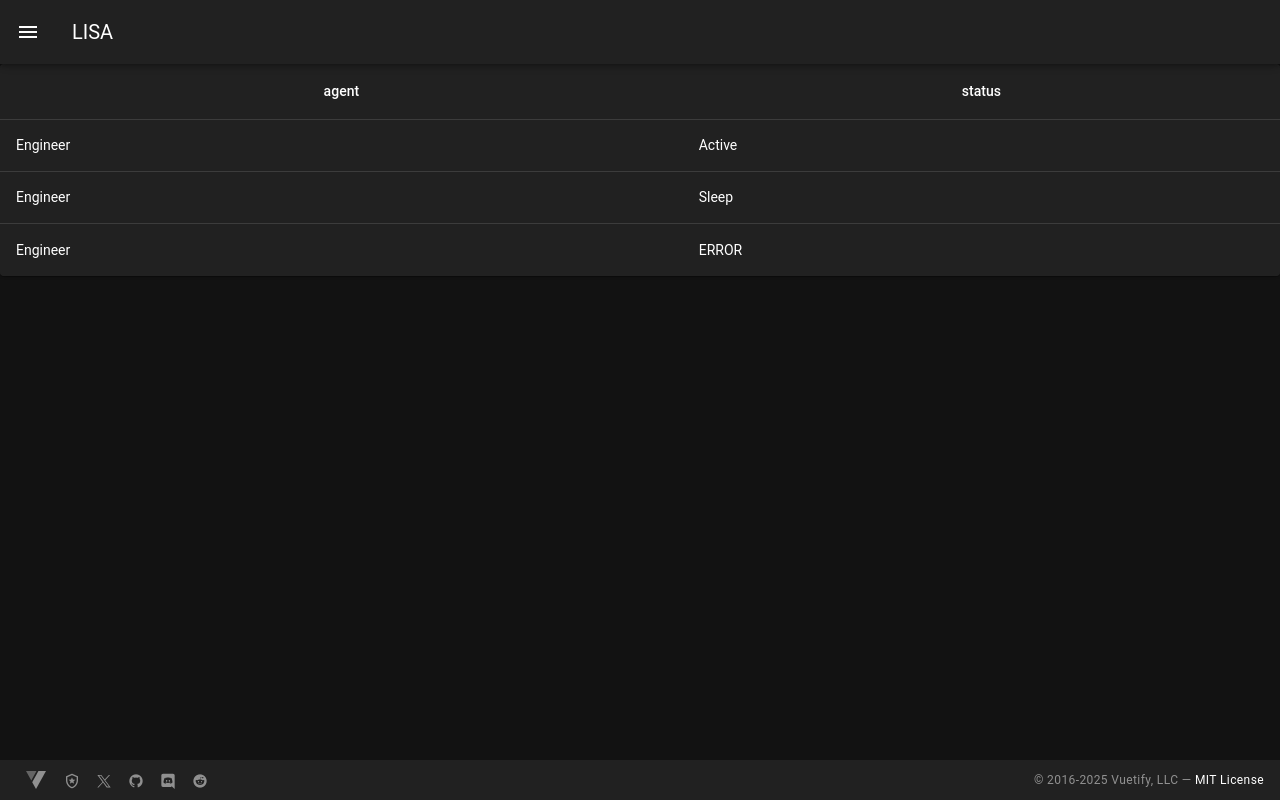
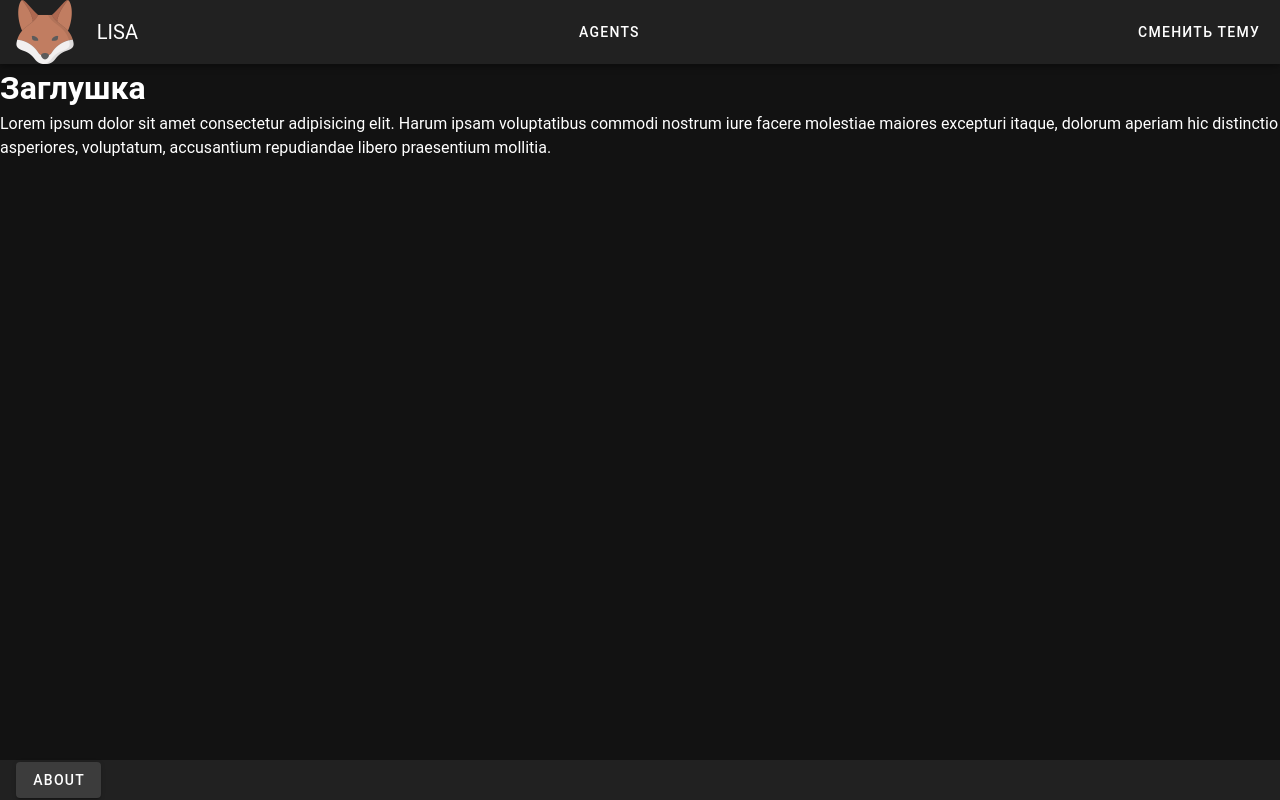
Before and after one commit to LISA-SWP25/frontend, a Vue app in the folder frontend/: page / in a window 1280 px wide. Built offline with nearby package versions, Linux system fonts and the light colour scheme; a small style sheet from the web is missing.

Commit message:
Добавлено: страница агента страница добавления агента главная страница Изменено: футер хедер

```diff
--- a/frontend/components.d.ts
+++ b/frontend/components.d.ts
@@ -8,11 +8,9 @@ export {}
 /* prettier-ignore */
 declare module 'vue' {
   export interface GlobalComponents {
-    AgentPanel: typeof import('./src/components/AgentPanel.vue')['default']
     ControlPanel: typeof import('./src/components/ControlPanel.vue')['default']
     Footer: typeof import('./src/components/Footer.vue')['default']
     Header: typeof import('./src/components/Header.vue')['default']
-    HelloWorld: typeof import('./src/components/HelloWorld.vue')['default']
     RouterLink: typeof import('vue-router')['RouterLink']
     RouterView: typeof import('vue-router')['RouterView']
   }
--- a/frontend/src/components/AgentPanel.vue
+++ /dev/null
@@ -1,11 +0,0 @@
-<template>
-    <v-card>
-        <button>1</button>
-        <button>1</button>
-        <button>1</button>
-        <button>1</button>
-    </v-card>
-</template>
-
-<script>
-</script>
--- a/frontend/src/components/Footer.vue
+++ b/frontend/src/components/Footer.vue
@@ -1,82 +1,5 @@
 <template>
-  <v-footer
-    app
-    height="40"
-  >
-    <a
-      v-for="item in items"
-      :key="item.title"
-      class="d-inline-block mx-2 social-link"
-      :href="item.href"
-      rel="noopener noreferrer"
-      target="_blank"
-      :title="item.title"
-    >
-      <v-icon
-        :icon="item.icon"
-        :size="item.icon === '$vuetify' ? 24 : 16"
-      />
-    </a>
-
-    <div
-      class="text-caption text-disabled"
-      style="position: absolute; right: 16px;"
-    >
-      &copy; 2016-{{ (new Date()).getFullYear() }} <span class="d-none d-sm-inline-block">Vuetify, LLC</span>
-      —
-      <a
-        class="text-decoration-none on-surface"
-        href="https://vuetifyjs.com/about/licensing/"
-        rel="noopener noreferrer"
-        target="_blank"
-      >
-        MIT License
-      </a>
-    </div>
+  <v-footer app height="40">
+    <v-btn to="/">about</v-btn>
   </v-footer>
 </template>
-
-<script setup>
-  const items = [
-    {
-      title: 'Vuetify Documentation',
-      icon: `$vuetify`,
-      href: 'https://vuetifyjs.com/',
-    },
-    {
-      title: 'Vuetify Support',
-      icon: 'mdi-shield-star-outline',
-      href: 'https://support.vuetifyjs.com/',
-    },
-    {
-      title: 'Vuetify X',
-      icon: ['M2.04875 3.00002L9.77052 13.3248L1.99998 21.7192H3.74882L10.5519 14.3697L16.0486 21.7192H22L13.8437 10.8137L21.0765 3.00002H19.3277L13.0624 9.76874L8.0001 3.00002H2.04875ZM4.62054 4.28821H7.35461L19.4278 20.4308H16.6937L4.62054 4.28821Z'],
-      href: 'https://x.com/vuetifyjs',
-    },
-    {
-      title: 'Vuetify GitHub',
-      icon: `mdi-github`,
-      href: 'https://github.com/vuetifyjs/vuetify',
-    },
-    {
-      title: 'Vuetify Discord',
-      icon: ['M22,24L16.75,19L17.38,21H4.5A2.5,2.5 0 0,1 2,18.5V3.5A2.5,2.5 0 0,1 4.5,1H19.5A2.5,2.5 0 0,1 22,3.5V24M12,6.8C9.32,6.8 7.44,7.95 7.44,7.95C8.47,7.03 10.27,6.5 10.27,6.5L10.1,6.33C8.41,6.36 6.88,7.53 6.88,7.53C5.16,11.12 5.27,14.22 5.27,14.22C6.67,16.03 8.75,15.9 8.75,15.9L9.46,15C8.21,14.73 7.42,13.62 7.42,13.62C7.42,13.62 9.3,14.9 12,14.9C14.7,14.9 16.58,13.62 16.58,13.62C16.58,13.62 15.79,14.73 14.54,15L15.25,15.9C15.25,15.9 17.33,16.03 18.73,14.22C18.73,14.22 18.84,11.12 17.12,7.53C17.12,7.53 15.59,6.36 13.9,6.33L13.73,6.5C13.73,6.5 15.53,7.03 16.56,7.95C16.56,7.95 14.68,6.8 12,6.8M9.93,10.59C10.58,10.59 11.11,11.16 11.1,11.86C11.1,12.55 10.58,13.13 9.93,13.13C9.29,13.13 8.77,12.55 8.77,11.86C8.77,11.16 9.28,10.59 9.93,10.59M14.1,10.59C14.75,10.59 15.27,11.16 15.27,11.86C15.27,12.55 14.75,13.13 14.1,13.13C13.46,13.13 12.94,12.55 12.94,11.86C12.94,11.16 13.45,10.59 14.1,10.59Z'],
-      href: 'https://community.vuetifyjs.com/',
-    },
-    {
-      title: 'Vuetify Reddit',
-      icon: `mdi-reddit`,
-      href: 'https://reddit.com/r/vuetifyjs',
-    },
-  ]
-</script>
-
-<style scoped lang="sass">
-  .social-link :deep(.v-icon)
-    color: rgba(var(--v-theme-on-background), var(--v-disabled-opacity))
-    text-decoration: none
-    transition: .2s ease-in-out
-
-    &:hover
-      color: rgba(25, 118, 210, 1)
-</style>
--- a/frontend/src/components/Header.vue
+++ b/frontend/src/components/Header.vue
@@ -1,27 +1,20 @@
 <template>
   <v-app-bar>
-    <v-app-bar-nav-icon @click="$emit('toggle-drawer')" />
-
+    <img :style="{ marginLeft:'1%'}" height="100%" src="/fox.png"/>
     <v-toolbar-title>LISA</v-toolbar-title>
-
+    <v-btn to="/agents" text="lol">agents</v-btn>
     <v-spacer />
 
-    <v-menu>
-      <template #activator="{ props }">
-        <v-btn icon v-bind="props" color="white"/>
-      </template>
-
-      <v-list>
-        <v-list-item title="Профиль" />
-        <v-list-item title="Выход" @click="logout" />
-      </v-list>
-    </v-menu>
+   <v-btn @click="toggleTheme">Сменить тему</v-btn>
   </v-app-bar>
 </template>
 
-<script setup lang="ts">
-const logout = () => {
-  console.log('Logging out...')
-  // вызвать store или router.push('/login')
+<script setup>
+import { useTheme } from 'vuetify'
+
+const theme = useTheme()
+
+function toggleTheme() {
+  theme.global.name.value = theme.global.name.value === 'dark' ? 'light' : 'dark'
 }
 </script>
--- a/frontend/src/components/HelloWorld.vue
+++ /dev/null
@@ -1,90 +0,0 @@
-<template>
-  <v-container class="fill-height" max-width="900">
-    <div>
-      <v-img
-        class="mb-4"
-        height="150"
-        src="@/assets/logo.png"
-      />
-
-      <div class="mb-8 text-center">
-        <div class="text-body-2 font-weight-light mb-n1">Welcome to</div>
-        <h1 class="text-h2 font-weight-bold">Vuetify</h1>
-      </div>
-
-      <v-row>
-        <v-col cols="12">
-          <v-card
-            class="py-4"
-            color="surface-variant"
-            image="https://cdn.vuetifyjs.com/docs/images/one/create/feature.png"
-            prepend-icon="mdi-rocket-launch-outline"
-            rounded="lg"
-            variant="tonal"
-          >
-            <template #image>
-              <v-img position="top right" />
-            </template>
-
-            <template #title>
-              <h2 class="text-h5 font-weight-bold">
-                Get started
-              </h2>
-            </template>
-
-            <template #subtitle>
-              <div class="text-subtitle-1">
-                Change this page by updating <v-kbd>{{ `<HelloWorld />` }}</v-kbd> in <v-kbd>components/HelloWorld.vue</v-kbd>.
-              </div>
-            </template>
-          </v-card>
-        </v-col>
-
-        <v-col v-for="link in links" :key="link.href" cols="6">
-          <v-card
-            append-icon="mdi-open-in-new"
-            class="py-4"
-            color="surface-variant"
-            :href="link.href"
-            :prepend-icon="link.icon"
-            rel="noopener noreferrer"
-            rounded="lg"
-            :subtitle="link.subtitle"
-            target="_blank"
-            :title="link.title"
-            variant="tonal"
-          />
-        </v-col>
-      </v-row>
-    </div>
-  </v-container>
-</template>
-
-<script setup>
-  const links = [
-    {
-      href: 'https://vuetifyjs.com/',
-      icon: 'mdi-text-box-outline',
-      subtitle: 'Learn about all things Vuetify in our documentation.',
-      title: 'Documentation',
-    },
-    {
-      href: 'https://vuetifyjs.com/introduction/why-vuetify/#feature-guides',
-      icon: 'mdi-star-circle-outline',
-      subtitle: 'Explore available framework Features.',
-      title: 'Features',
-    },
-    {
-      href: 'https://vuetifyjs.com/components/all',
-      icon: 'mdi-widgets-outline',
-      subtitle: 'Discover components in the API Explorer.',
-      title: 'Components',
-    },
-    {
-      href: 'https://discord.vuetifyjs.com',
-      icon: 'mdi-account-group-outline',
-      subtitle: 'Connect with Vuetify developers.',
-      title: 'Community',
-    },
-  ]
-</script>
--- a/frontend/src/layouts/default.vue
+++ b/frontend/src/layouts/default.vue
@@ -1,8 +1,9 @@
 <template>
   <v-main>
+    <Header />
     <router-view />
+    <Footer />
   </v-main>
-  <Footer />
 </template>
 
 <script setup>
--- /dev/null
+++ b/frontend/src/pages/addAgent.vue
@@ -0,0 +1,38 @@
+<template>
+  <v-form v-model="valid">
+    <v-container>
+      <v-row>
+        <v-col
+          cols="12"
+          md="4"
+        >
+          <v-text-field
+            v-model="name"
+            label="First name"
+            required
+          ></v-text-field>
+        </v-col>
+
+        <v-col
+          cols="12"
+          md="4"
+        >
+          <v-select
+        v-model="OS"
+        :items="OSs"
+        label="OS"
+        required/>
+        </v-col>
+
+      </v-row>
+    </v-container>
+  </v-form>
+</template>
+<script setup>
+const OSs = [
+    'WINDOWS',
+    'LINUX'  ]
+    const  name= ref('');
+    const OS=ref('')
+
+</script>
--- /dev/null
+++ b/frontend/src/pages/agent/[id].vue
@@ -0,0 +1,14 @@
+<template>
+    <div >name: {{ agentInformation.name }} </div>
+    <div>id: {{ agentInformation.id }} </div>
+</template>
+<script setup>
+
+const route = useRoute();
+const agentInformation = ref({});
+ onMounted(async () => {
+        const res = await fetch(`https://testapi.jasonwatmore.com/products/${route.params.id}`);
+        agentInformation.value = await res.json();
+    });
+
+</script>
--- /dev/null
+++ b/frontend/src/pages/agents.vue
@@ -0,0 +1,39 @@
+<template>
+    <v-card>
+        <v-table>
+            <thead>
+                <tr>
+                <v-btn to="/addAgent" text="lol">add agent</v-btn>
+                </tr>
+                <tr>
+                    <th>
+                        agent
+                    </th>
+                    <th>
+                       status
+                    </th>
+                </tr>
+            </thead>
+            <tbody>
+                <tr v-if="sortType='id'" v-for="agent in allAgents" :key="agent.id" @click="agentInfo(agent.id)">
+                    <td>{{ agent.name }}</td>
+                    <td> {{ agent.id }}</td>
+                </tr>
+            </tbody>
+        </v-table>
+    </v-card>
+</template>
+<script setup>
+    const sortType = 'id';
+    const allAgents = ref([]);
+    const router = useRouter();
+    onMounted(async () => {
+        const res = await fetch('https://testapi.jasonwatmore.com/products');
+        allAgents.value = await res.json();
+    });
+
+    function agentInfo(id) {
+        router.push(`/agent/${id}`);
+    }
+</script>
+<style></style>
--- a/frontend/src/pages/index.vue
+++ b/frontend/src/pages/index.vue
@@ -1,6 +1,6 @@
 <template>
-  <Header />
-  <ControlPanel />
+  <h1>Заглушка</h1>
+  <a>Lorem ipsum dolor sit amet consectetur adipisicing elit. Harum ipsam voluptatibus commodi nostrum iure facere molestiae maiores excepturi itaque, dolorum aperiam hic distinctio asperiores, voluptatum, accusantium repudiandae libero praesentium mollitia.</a>
 </template>
 
 <script setup>
--- a/frontend/src/plugins/vuetify.js
+++ b/frontend/src/plugins/vuetify.js
@@ -12,6 +12,29 @@ import 'vuetify/styles'
 import { createVuetify } from 'vuetify'
 
 // https://vuetifyjs.com/en/introduction/why-vuetify/#feature-guides
+
+const myCustomDarkTheme = {
+  dark: true,
+  colors: {
+    background: '#121212',
+    surface: '#1E1E1E',
+    primary: '#BB86FC',
+    secondary: '#03DAC6',
+    error: '#CF6679',
+  },
+}
+
+const myCustomLightTheme = {
+  dark: false,
+  colors: {
+    background: '#FFFFFF',
+    surface: '#F5F5F5',
+    primary: '#6200EE',
+    secondary: '#03DAC6',
+    error: '#B00020',
+  },
+}
+
 export default createVuetify({
   theme: {
     defaultTheme: 'dark',
--- a/frontend/typed-router.d.ts
+++ b/frontend/typed-router.d.ts
@@ -19,5 +19,8 @@ declare module 'vue-router/auto-routes' {
    */
   export interface RouteNamedMap {
     '/': RouteRecordInfo<'/', '/', Record<never, never>, Record<never, never>>,
+    '/addAgent': RouteRecordInfo<'/addAgent', '/addAgent', Record<never, never>, Record<never, never>>,
+    '/agent/[id]': RouteRecordInfo<'/agent/[id]', '/agent/:id', { id: ParamValue<true> }, { id: ParamValue<false> }>,
+    '/agents': RouteRecordInfo<'/agents', '/agents', Record<never, never>, Record<never, never>>,
   }
 }
```
Also changed, not shown: frontend/public/fox.png (added).
